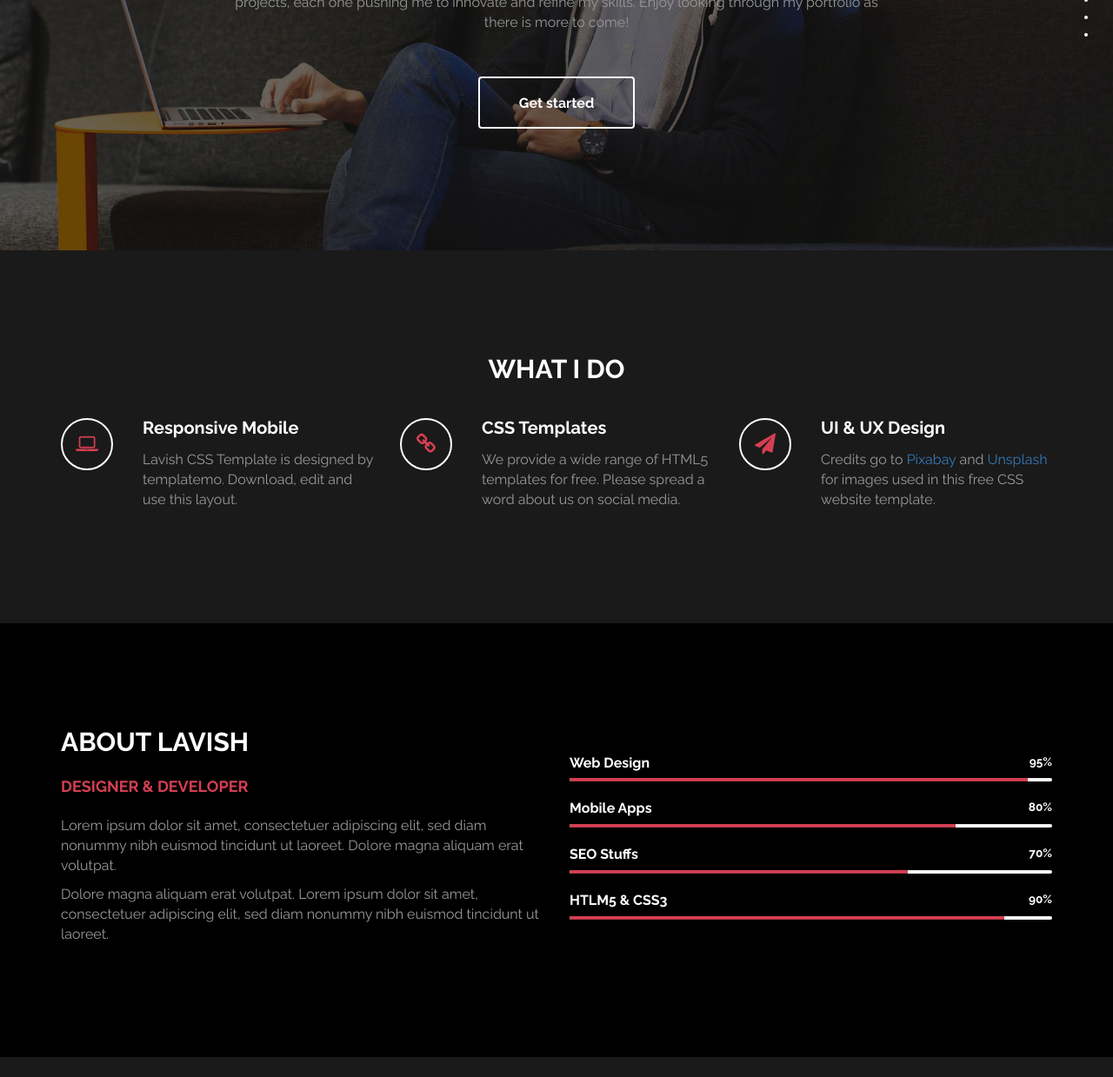
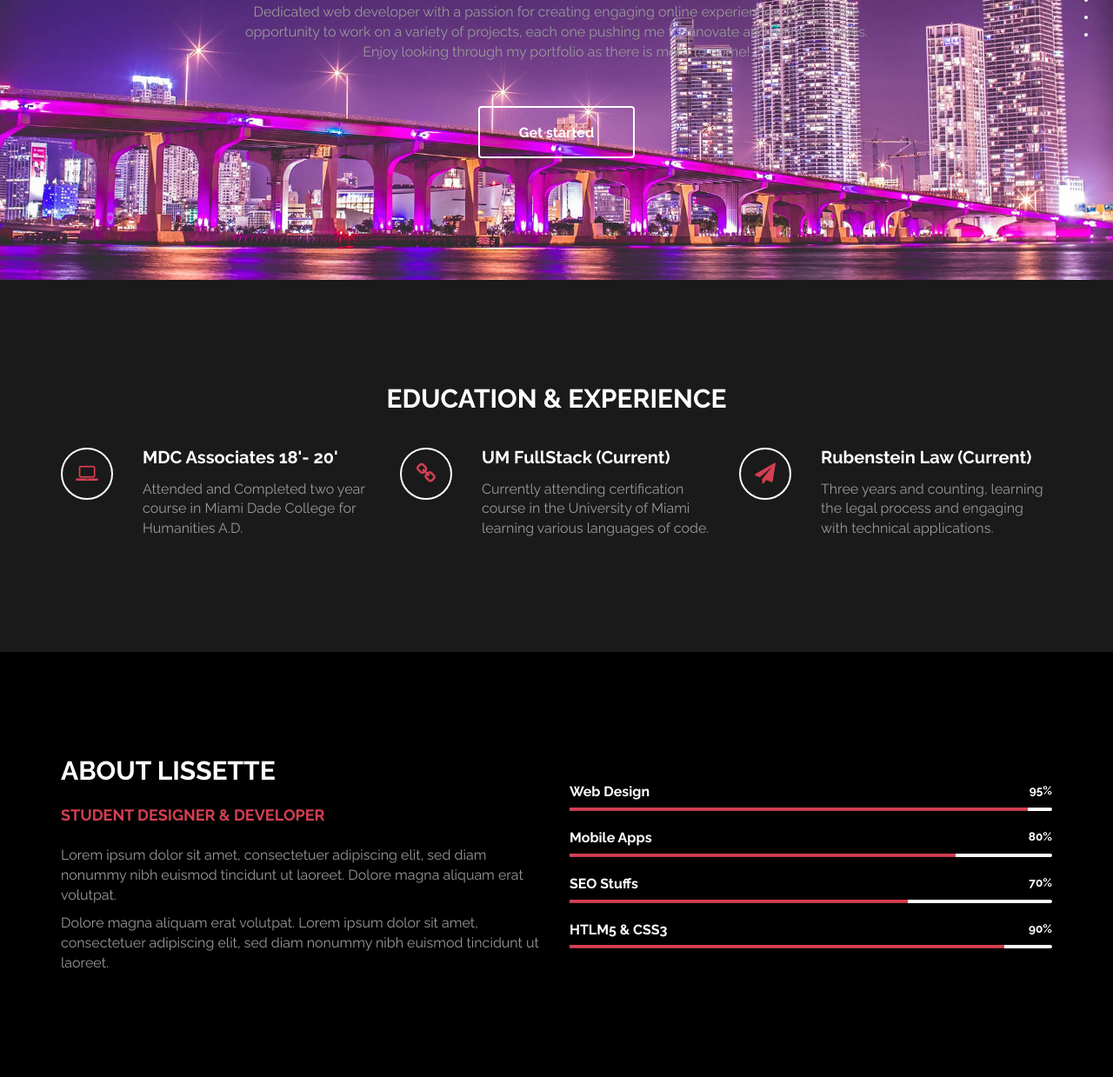
Before and after one commit to bizwliz/LizPort, a plain HTML site: page index.html in a window 1280 px wide. Shown: the part 400-1639 px from the top of the page at 87% size. Drawn offline with Linux system fonts and the light colour scheme.

Commit message:
changed background + added info

```diff
--- a/css/templatemo-style.css
+++ b/css/templatemo-style.css
@@ -171,7 +171,7 @@ h1,h2,h3,h4,h5
 /* start home */
 #home
 	{
-        background: url('../images/home-bg.jpg');
+        background: url('../images/miami.jpg');
         background-size: cover;
         background-repeat: no-repeat;
         padding-top: 120px;
--- a/index.html
+++ b/index.html
@@ -41,9 +41,10 @@
 				<div class="row">
 					<div class="col-md-2"></div>
 					<div class="col-md-8 wow fadeIn" data-wow-delay="0.9s">
+						<h3>Creative Based In Miami</h3>
 						<h1>Lissette Garcia</h1>
 						<h2 class="rotate"> UM FULLSTACK STUDENT, &AMP; ASPIRING WEB DEVELOPER</h2>
-						<p>Hello and thank you for visiting my web development portfolio. I'm a dedicated web developer with a passion for creating engaging online experiences.
+						<p>Dedicated web developer with a passion for creating engaging online experiences.
 							I've had the opportunity to work on a variety of projects, each one pushing me to innovate and refine my skills. Enjoy looking through my portfolio as there is more to come!
 						</p>
 						<a href="#work" class="btn btn-default smoothScroll wow fadeInUp" data-wow-delay="1s">Get started</a>
@@ -59,7 +60,7 @@
 			<div class="container">
 				<div class="row">
 					<div class="col-md-12 wow bounce">
-						<h2>WHAT I DO</h2>
+						<h2>EDUCATION & EXPERIENCE</h2>
 					</div>
                 </div>
 
@@ -70,8 +71,8 @@
 								<i class="fa fa-laptop"></i>
 							</div>
 							<div class="media-body">
-								<h3 class="media-heading">Responsive Mobile</h3>
-								<p>Lavish CSS Template is designed by templatemo. Download, edit and use this layout.</p>
+								<h3 class="media-heading">MDC Associates 18'- 20'</h3>
+								<p>Attended and Completed two year course in Miami Dade College for Humanities A.D.</p>
 							</div>
 						</div>
 					</div>
@@ -82,8 +83,8 @@
 								<i class="fa fa-link"></i>
 							</div>
 							<div class="media-body">
-								<h3 class="media-heading">CSS Templates</h3>
-								<p>We provide a wide range of HTML5 templates for free. Please spread a word about us on social media.</p>
+								<h3 class="media-heading">UM FullStack (Current)</h3>
+								<p>Currently attending certification course in the University of Miami learning various languages of code.</p>
 							</div>
 						</div>
 					</div>
@@ -94,8 +95,8 @@
 								<i class="fa fa-paper-plane"></i>
 							</div>
 							<div class="media-body">
-								<h3 class="media-heading">UI &AMP; UX Design</h3>
-								<p>Credits go to <a rel="nofollow" href="https://pixabay.com">Pixabay</a> and <a rel="nofollow" href="http://unsplash.com">Unsplash</a> for images used in this free CSS website template.</p>
+								<h3 class="media-heading">Rubenstein Law (Current)</h3>
+								<p>Three years and counting, learning the legal process and engaging with technical applications.</p>
 							</div>
 						</div>
 					</div>
@@ -110,8 +111,8 @@
 			<div class="container">
 				<div class="row">
 					<div class="col-md-6 col-xs-11 wow fadeInLeft" data-wow-delay="0.9s">
-						<h2>ABOUT LAVISH</h2>
-						<h4>DESIGNER &AMP; DEVELOPER</h4>
+						<h2>ABOUT LISSETTE</h2>
+						<h4>STUDENT DESIGNER &AMP; DEVELOPER</h4>
 						<p>Lorem ipsum dolor sit amet, consectetuer adipiscing elit, sed diam nonummy nibh euismod tincidunt ut laoreet. Dolore magna aliquam erat volutpat.</p>
 						<p>Dolore magna aliquam erat volutpat. Lorem ipsum dolor sit amet, consectetuer adipiscing elit, sed diam nonummy nibh euismod tincidunt ut laoreet.</p>
 					</div>
```
Also changed, not shown: images/miami.jpg (added).
